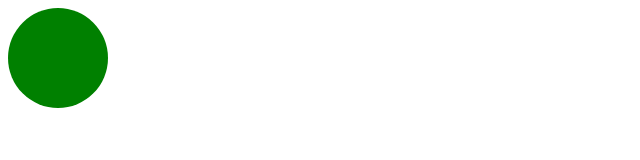
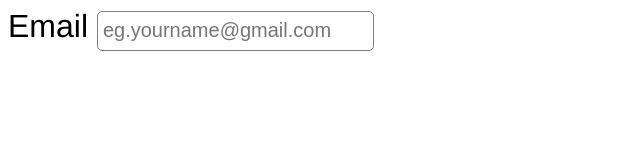
Before and after one commit to crash0283/MyWebsites, a plain HTML site: page 4.JQuery/index.html in a window 1280 px wide. Shown: the whole page, without its empty margins (0-640 px from the left). Drawn offline with nearby package versions, Linux system fonts and the light colour scheme.

Commit message:
starting jquery mini challenge

```diff
--- a/4.JQuery/index.html
+++ b/4.JQuery/index.html
@@ -2,16 +2,23 @@
   <head>
     <title>JQuery</title>
     <meta content="">
-    <style>
+    <style type="text/css">
 
-      #greenCircle {
-	background-color: green;
-	width: 100px;
-	height: 100px;
-	border-radius: 50%;
+      body {
+
+	font-family: helvetica, sans-serif;
+	font-size: 200%;
+      }
+
+      input {
+
+	height: 40px;
+	padding: 5px;
+	font-size: 20px;
+	border-radius: 5px;
+	border: 1px solid grey;
 
       }
-
 
     </style>
 
@@ -19,32 +26,15 @@
   </head>
   <body>
 
-    <div id="greenCircle"></div>
+    <label for="email">Email</label>
+    <input type="text" name="email" id="email" placeholder="eg.yourname@gmail.com">
+
 
     <script type="text/javascript">
 
-      $("#greenCircle").click(function() {
-	if($(this).css("height") == "100px") {
-	  $(this).animate({width:"400px", height:"400px", backgroundColor:"red"},2000,function() {
 
-	    $(this).css("background-color","red");
 
-	   });
 
-	} else {
-
-	  $(this).animate({
-	    width:"100px",
-	    height:"100px"
-	   },2000,function() {
-
-	    $(this).css("background-color","green");
-
-	   });
-
-	}
-
-      });
 
     </script>
 
--- /dev/null
+++ b/4.JQuery/test.txt
@@ -0,0 +1,2 @@
+
+Retrieving this text with AJAX!
```
